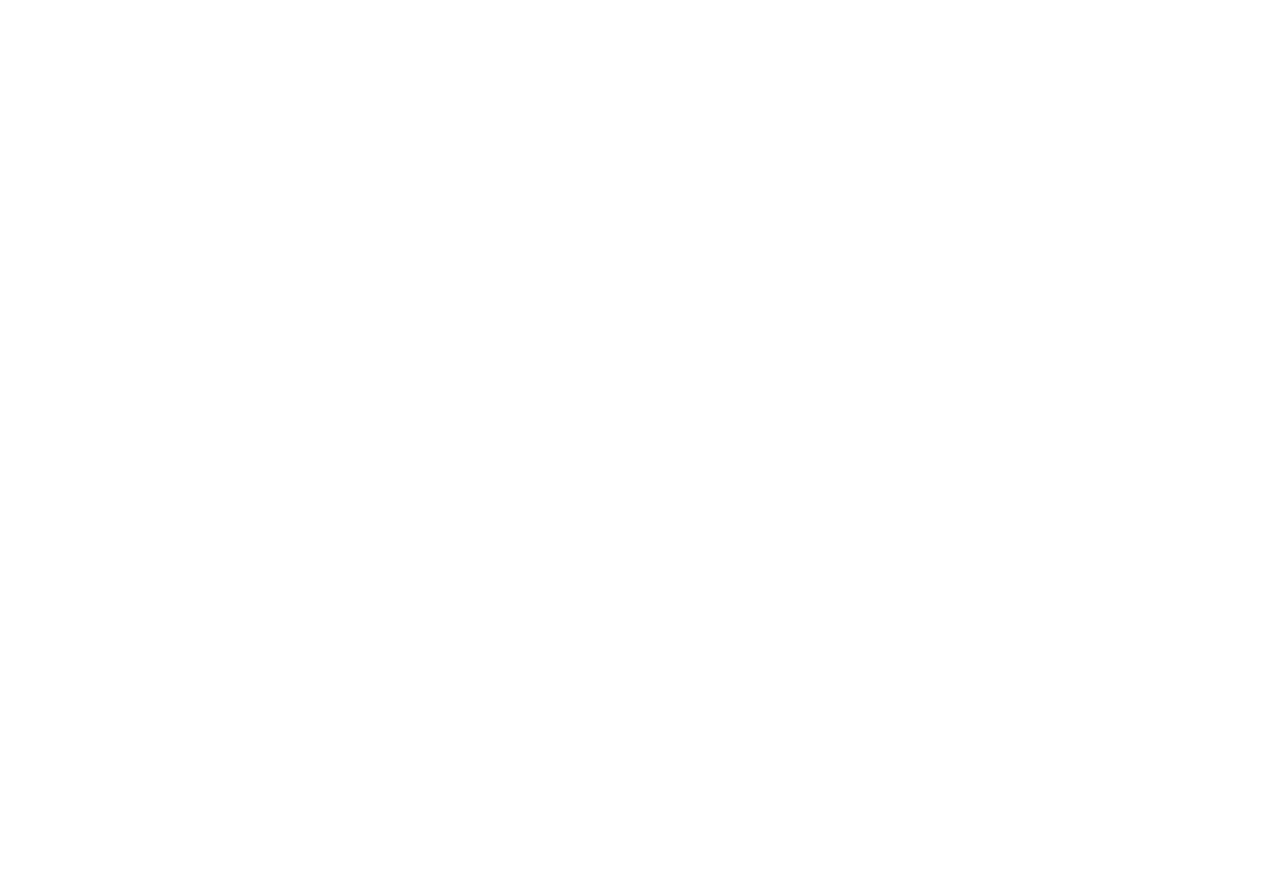
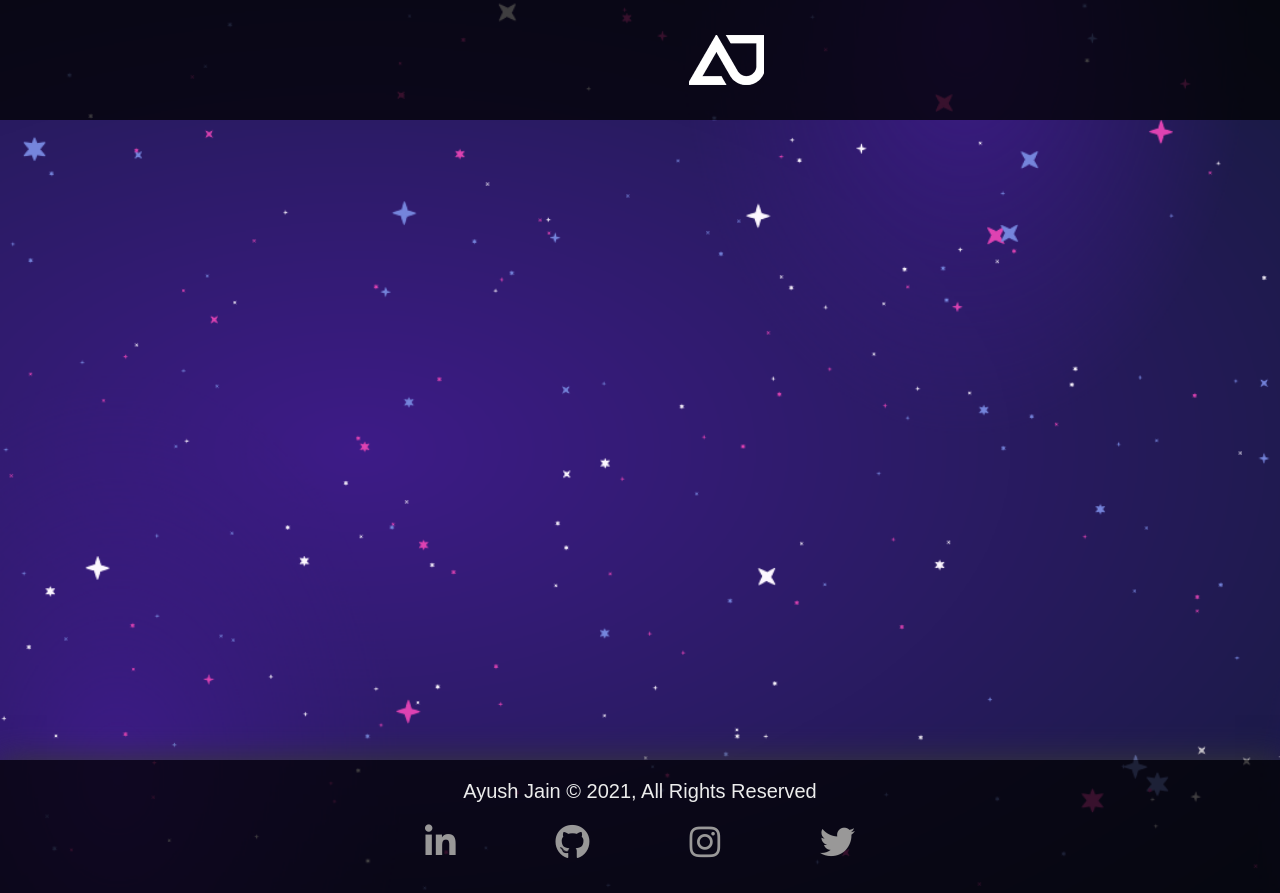
Before and after one commit to AlStien/JavaScript-Animation, a plain HTML site: page index.html in a window 1280 px wide. Before the commit the page ends 800 px from the top, so only its background shows below. Drawn offline with Linux system fonts and the light colour scheme.

Commit message:
Added header, footer and background

```diff
--- /dev/null
+++ b/CSS/Stylesheet.css
@@ -0,0 +1,101 @@
+*{
+    box-sizing: border-box;
+    margin: 0;
+    padding: 0;
+    vertical-align: baseline;
+    font-family: Bahnschrift, Montserrat, sans-serif;
+    transition-duration: 0.4s;
+}
+
+body{
+    background: url(../Images/background.png) no-repeat;
+    background-size: cover;
+    overflow-y: hidden;
+}
+
+a, li{
+    text-decoration: none;
+    list-style: none;
+}
+
+/*--------header--------*/
+
+header{
+    background-color: rgba(0, 0, 0, 0.75);
+    padding: 35px 10%;
+    padding-left: 14%;
+    font-size: 18px;
+}
+
+.website-logo{
+    margin-left: 510px;
+    background-image: url('../Images/Logo-white-logo.png');
+    align-items: center;
+    text-align: center;
+    background-position: center;
+    background-repeat: no-repeat;
+    background-size: cover;
+    height: 50px;
+    width: 75px;
+}
+
+/*-------Content------*/
+
+.content{
+    margin: 20px;
+    margin-left: 155px;
+    /* background-color: linear-gradient(rgb(6, 11, 71), rgb(4, 8, 59)); */
+    width: 80%;
+    height: 600px;
+}
+
+/*--------Footer--------*/
+
+footer{
+    width: 100%;
+    background-color: rgba(0, 0, 0, 0.75);
+    justify-content: space-between;
+    align-items: center;
+    padding: 30px 10%;
+    box-shadow: 0 0 30px 0 #373737;
+    justify-content: center;
+    align-content: center;
+}
+
+footer h1{
+    text-align: center;
+    margin: -10px 0 20px 0;
+    font-size: 20px;
+    color: #ececec;
+    font-weight: 80;
+}
+
+.social-links{
+    display: flex;
+    justify-content: center;
+    align-content: center;
+    display: flex;
+    margin: 0;
+}
+
+.social-links li a{
+    color: #999898;
+    padding: 0 50px;
+    font-size: 35px;
+}
+
+.fa-github:hover{
+    color: #fff;
+}
+
+.fa-linkedin-in:hover{
+    color: #0a66c2;
+}
+
+.fa-instagram:hover{
+    color: #a03aa0;
+}
+
+.fa-twitter:hover{
+    color: #a1ddff;
+}
--- a/index.html
+++ b/index.html
@@ -4,9 +4,39 @@
     <meta charset="UTF-8">
     <meta http-equiv="X-UA-Compatible" content="IE=edge">
     <meta name="viewport" content="width=device-width, initial-scale=1.0">
-    <title>Document</title>
+    <!--Title Icon-->
+    <link rel="shortcut icon" href="./Images/Logo-black.png">
+    <!--Stylesheets-->
+    <link rel="stylesheet" href="./CSS/Stylesheet.css">
+    <!--Font Awesome-->
+    <link rel="stylesheet" href="https://use.fontawesome.com/releases/v5.15.4/css/all.css">
+
+    <title>Ayush Jain | JavaScript-Animation | Software Incubator</title>
 </head>
 <body>
+    <!--Header-->
+    <header>
+        <!--logo-->
+        <div class="website-logo"></div>
+    </header>
+
+    <div class="content">
+
+    </div>
+
+    <!--Footer-->
+    <footer>
+        <h1>Ayush Jain &copy; 2021, All Rights Reserved</h1>
+        <nav>
+            <ul class="social-links">
+                <li><a href="www.linkedin.com/in/jain-ayush-"><i class="fab fa-linkedin-in"></i></a></li>
+                <li><a href="https://github.com/AlStien"><i class="fab fa-github"></i></a></li>
+                <li><a href="https://www.instagram.com/_.stein.ig._/"><i class="fab fa-instagram"></i></a></li>
+                <li><a href="https://twitter.com/Ayush_Stein"><i class="fab fa-twitter"></i></a></li>
+            </ul>
+        </nav>
+    </footer>
+
 
 </body>
 </html>
```
Also changed, not shown: Images/Logo-black.png (added), Images/Logo-white-logo.png (added), Images/background.png (added).
